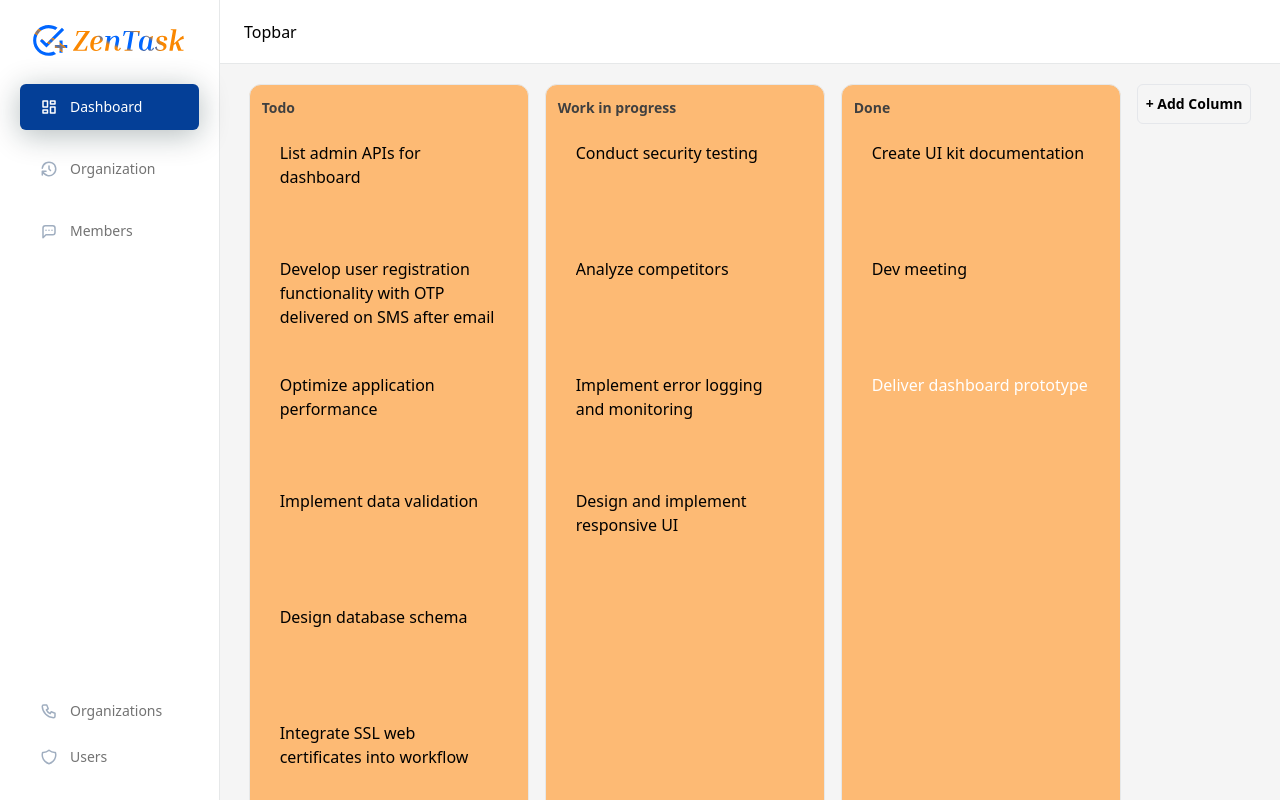
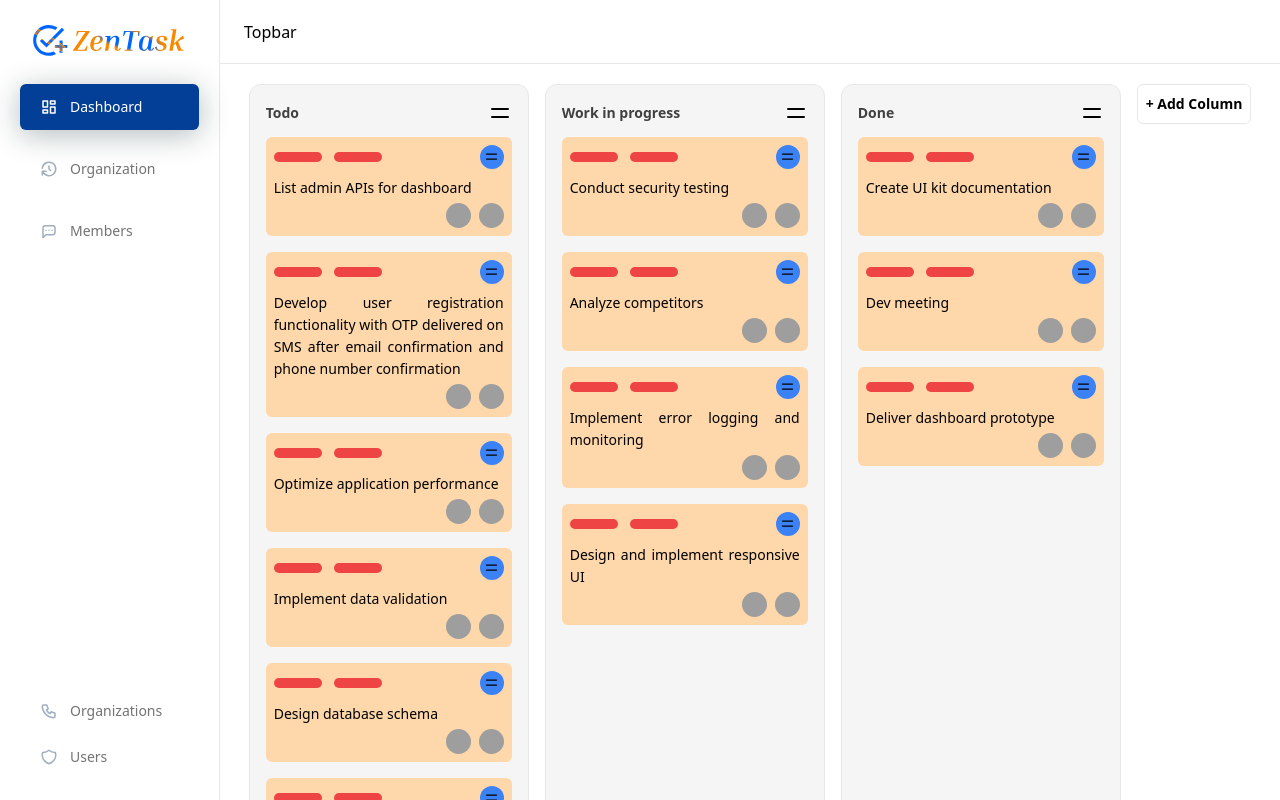
Before and after one commit to imtiyazkumar/zentask, a React (Vite) app: page / in a window 1280 px wide. Shown: the top 800 px of the page. Built offline with nearby package versions, Linux system fonts and the light colour scheme; grey boxes are pictures that could not be loaded.

Commit message:
container and cards styled

```diff
--- a/src/components/ColumnContainer.tsx
+++ b/src/components/ColumnContainer.tsx
@@ -7,6 +7,7 @@ import { useMemo } from "react";
 import TaskCard from "./TaskCard";
 import { Column, Id, Task } from "./types";
 import { Div, Flex } from "./BaseComponents";
+import { IconMenu } from "@tabler/icons-react";
 
 interface Props {
     column: Column;
@@ -77,12 +78,12 @@ function ColumnContainer({
     }
 
     return (
-        <div ref={setNodeRef} style={style} className=" w-[280px] border flex flex-col border-border-dark rounded-xl bg-orange-300 p-3" >
-
-            <Flex  {...attributes} {...listeners} className="cursor-grab">
+        <div ref={setNodeRef} style={style} className=" w-[280px] border flex flex-col border-border-dark rounded-xl p-4 bg-neutral-100" >
+            <Flex {...attributes} {...listeners} className="justify-between cursor-grab">
                 <Div className="font-semibold text-14 text-neutral-700">{column.title}</Div>
+                <Div className="cursor-pointer"><IconMenu /></Div>
             </Flex>
-            <div className="flex flex-col flex-grow gap-4 p-2 overflow-x-hidden overflow-y-auto">
+            <Div className="flex flex-col flex-grow gap-4 pt-3 overflow-x-hidden overflow-y-auto">
                 <SortableContext items={tasksIds}>
                     {tasks.map((task) => (
                         <TaskCard
@@ -93,7 +94,7 @@ function ColumnContainer({
                         />
                     ))}
                 </SortableContext>
-            </div>
+            </Div>
             <button
                 className="flex items-center gap-2 p-4 border-2 rounded-md border-columnBackgroundColor border-x-columnBackgroundColor hover:bg-mainBackgroundColor hover:text-rose-500 active:bg-black"
                 onClick={() => {
--- a/src/components/TaskCard.tsx
+++ b/src/components/TaskCard.tsx
@@ -1,9 +1,8 @@
-import { useState } from "react";
-// import TrashIcon from "../icons/TrashIcon";
-// import { Id, Task } from "../types";
 import { useSortable } from "@dnd-kit/sortable";
 import { CSS } from "@dnd-kit/utilities";
 import { Id, Task } from "./types";
+import { Div, Flex, Img } from "./BaseComponents";
+import { IconMenu } from "@tabler/icons-react";
 
 interface Props {
     task: Task;
@@ -11,108 +10,32 @@ interface Props {
     updateTask: (id: Id, content: string) => void;
 }
 
-function TaskCard({ task, deleteTask, updateTask }: Props) {
-    const [mouseIsOver, setMouseIsOver] = useState(false);
-    const [editMode, setEditMode] = useState(true);
+function TaskCard({ task }: Props) {
 
-    const {
-        setNodeRef,
-        attributes,
-        listeners,
-        transform,
-        transition,
-        isDragging,
-    } = useSortable({
-        id: task.id,
-        data: {
-            type: "Task",
-            task,
-        },
-        disabled: editMode,
-    });
-
-    const style = {
-        transition,
-        transform: CSS.Transform.toString(transform),
-    };
-
-    const toggleEditMode = () => {
-        setEditMode((prev) => !prev);
-        setMouseIsOver(false);
-    };
+    const { setNodeRef, attributes, listeners, transform, transition, isDragging, } = useSortable({ id: task.id, data: { type: "Task", task } });
+    const style = { transition, transform: CSS.Transform.toString(transform) };
 
     if (isDragging) {
         return (
-            <div
-                ref={setNodeRef}
-                style={style}
-                className="
-        opacity-30
-      bg-mainBackgroundColor p-2.5 h-[100px] min-h-[100px] items-center flex text-left rounded-xl border-2 border-rose-500  cursor-grab relative
-      "
-            />
-        );
-    }
-
-    if (editMode) {
-        return (
-            <div
-                ref={setNodeRef}
-                style={style}
-                {...attributes}
-                {...listeners}
-                className="bg-mainBackgroundColor p-2.5 h-[100px] min-h-[100px] items-center flex text-left rounded-xl hover:ring-2 hover:ring-inset hover:ring-rose-500 cursor-grab relative"
-            >
-                <textarea
-                    className="
-        h-[90%]
-        w-full resize-none border-none rounded bg-transparent text-white focus:outline-none
-        "
-                    value={task.content}
-                    autoFocus
-                    placeholder="Task content here"
-                    onBlur={toggleEditMode}
-                    onKeyDown={(e) => {
-                        if (e.key === "Enter" && e.shiftKey) {
-                            toggleEditMode();
-                        }
-                    }}
-                    onChange={(e) => updateTask(task.id, e.target.value)}
-                />
-            </div>
+            <div ref={setNodeRef} style={style} className=" p-2 h-[100px] min-h-max items-center flex rounded-md border border-primary cursor-grab" />
         );
     }
 
     return (
-        <div
-            ref={setNodeRef}
-            style={style}
-            {...attributes}
-            {...listeners}
-            onClick={toggleEditMode}
-            className="bg-mainBackgroundColor p-2.5 h-[100px] min-h-[100px] items-center flex text-left rounded-xl hover:ring-2 hover:ring-inset hover:ring-rose-500 cursor-grab relative task"
-            onMouseEnter={() => {
-                setMouseIsOver(true);
-            }}
-            onMouseLeave={() => {
-                setMouseIsOver(false);
-            }}
-        >
-            <p className="my-auto h-[90%] w-full overflow-y-auto overflow-x-hidden whitespace-pre-wrap">
-                {task.content}
-            </p>
-
-            {mouseIsOver && (
-                <button
-                    onClick={() => {
-                        deleteTask(task.id);
-                    }}
-                    className="absolute p-2 -translate-y-1/2 rounded stroke-white right-4 top-1/2 bg-columnBackgroundColor opacity-60 hover:opacity-100"
-                >
-                    {/* <TrashIcon /> */}
-                    trash
-                </button>
-            )}
+        <div ref={setNodeRef} style={style}{...attributes}{...listeners} className="p-2 bg-orange-200 rounded-md cursor-grab" >
+            <Flex className="gap-3 pb-1">
+                <Div className="bg-red-500 h-[10px] w-12 rounded-md"></Div>
+                <Div className="bg-red-500 h-[10px] w-12 rounded-md"></Div>
+                <Div className="w-6 h-6 p-1 ml-auto bg-blue-500 rounded-full cursor-pointer hover:flex"><IconMenu size={15} /></Div>
+            </Flex>
+            <Div className="py-1 text-justify text-14">{task.content}</Div>
+            <Flex className="justify-end gap-2">
+                {/* {<> */}
+                <Img className="rounded-full w-[25px] h-[25px]" src="https://img.freepik.com/free-photo/forest-landscape_71767-127.jpg?size=626&ext=jpg&ga=GA1.1.1803636316.1701388800&semt=ais" />
+                <Img className="rounded-full w-[25px] h-[25px]" src="https://img.freepik.com/free-photo/forest-landscape_71767-127.jpg?size=626&ext=jpg&ga=GA1.1.1803636316.1701388800&semt=ais" />
+                {/* </>
+                } */}
+            </Flex>
         </div>
     );
 }
--- a/src/layouts/MasterLayout.tsx
+++ b/src/layouts/MasterLayout.tsx
@@ -28,7 +28,7 @@ const MasterLayout: React.FC = () => {
             </Div>
             <Div className={`${isSidebarExpanded ? "ml-[220px]" : ""}`}>
                 <Topbar onMenuClick={() => setIsSidebarExpanded(v => !v)} />
-                <Div className="min-h-[calc(100vh-128px)] bg-neutral-100">
+                <Div className="min-h-[calc(100vh-128px)] ">
                     <Outlet />
                 </Div>
                 <Footer />
```
